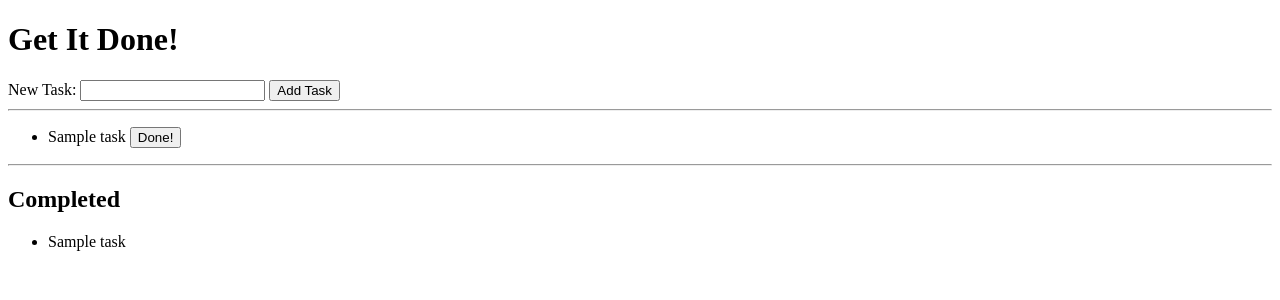
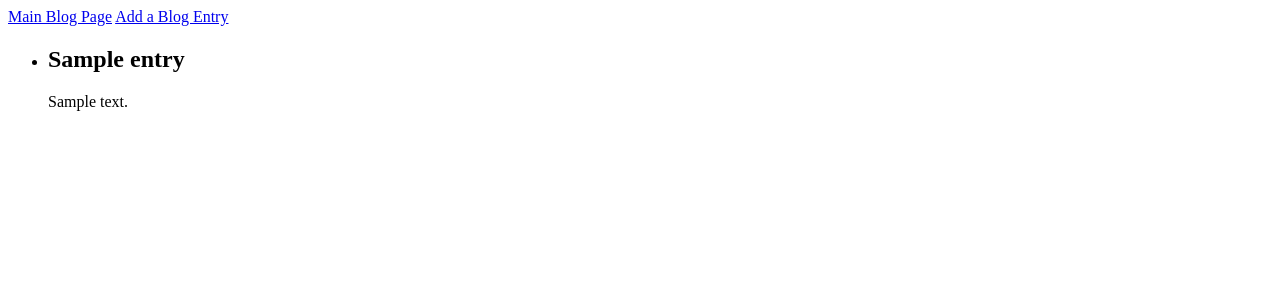
Before and after one commit to rsquizz/blogz, a Flask app: template templates/blog.html in a window 1280 px wide. Shown: the top 300 px of the page. Run offline with Flask 2, Linux system fonts and the light colour scheme; the template is opened without the code that fills it: most values are stand-ins (such as "Sample title", 1, 10 or a date in 2020); data that the repository does not hold is empty.

Commit message:
Step 1 complete.

```diff
--- a/main.py
+++ b/main.py
@@ -1,4 +1,4 @@
-from flask import Flask, request, redirect, render_template, session, flash
+from flask import Flask, request, redirect, render_template
 from flask_sqlalchemy import SQLAlchemy
 
 app = Flask(__name__)
@@ -14,37 +14,29 @@ class Blog(db.Model):
     name = db.Column(db.String(120))
     body = db.Column(db.String(8000))
 
-    def __init__(self, name):
+    def __init__(self, name, body):
         self.name = name
-        self.completed = False
+        self.body = body
 
 
-@app.route('/', methods=['POST', 'GET'])
-def index():
 
+@app.route('/blog', methods=['GET'])
+def display_entries():
+    entries = Blog.query.all()
+    return render_template('blog.html', title='Build a Blog', entries=entries)
+
+@app.route('/newpost', methods=['POST', 'GET'])
+def new_post():
     if request.method == 'POST':
-        task_name = request.form['task']
-        new_task = Task(task_name)
-        db.session.add(new_task)
+        entry_name = request.form['entry']
+        body_name = request.form['body']
+        new_post = Blog(entry_name, body_name)
+        db.session.add(new_post)
         db.session.commit()
+    else:
+        return render_template('newpost.html', title='Build a Blog')
 
-    tasks = Task.query.filter_by(completed=False).all()
-    completed_tasks = Task.query.filter_by(completed=True).all()
-    return render_template('todos.html',title="Get It Done!",
-        tasks=tasks, completed_tasks=completed_tasks)
-
-
-@app.route('/delete-task', methods=['POST'])
-def delete_task():
-
-    task_id = int(request.form['task-id'])
-    task = Task.query.get(task_id)
-    task.completed = True
-    db.session.add(task)
-    db.session.commit()
-
-    return redirect('/')
-
+    return redirect ('/blog')
 
 if __name__ == '__main__':
     app.run()
--- a/templates/base.html
+++ b/templates/base.html
@@ -2,6 +2,10 @@
 <html>
     <head>
         <title>{{title}}</title>
+        <nav>
+            <a href="/blog">Main Blog Page</a>
+            <a href="/newpost">Add a Blog Entry</a>
+        </nav>
     </head>
 <body>
 
--- a/templates/blog.html
+++ b/templates/blog.html
@@ -3,42 +3,17 @@
 {% extends "base.html" %}
 
 {% block content %}
-    <h1>Get It Done!</h1>
-    <form method='post'>
-        <label>
-            New Task:
-            <input type="text" name='task' />
-        </label>
-        <input type="submit" value='Add Task' />
-    </form>
-
-    <hr />
-
-    {% if tasks|length == 0 %}
-    <p>No tasks yet</p>
+    {% if entries|length == 0 %}
+    <p>No entries yet</p>
     {% else %}
-
         <ul>
-            {% for task in tasks %}
-            <li>{{task.name}}
-                <form method="POST" action="/delete-task" style="display:inline-block;">
-                    <input type="hidden" name="task-id" value="{{task.id}}" />
-                    <input type="submit" value="Done!" />
-                </form>
+            {% for entry in entries %}
+            <li><h2>{{entry.name}}</h2></li>
+            <p>{{entry.body}}</p>
             </li>
             {% endfor %}
         </ul>
 
     {% endif %}
 
-    <hr />
-
-    <h2>Completed</h2>
-
-    <ul>
-        {% for task in completed_tasks %}
-        <li>{{task.name}}</li>
-        {% endfor %}
-    </ul>
-
 {% endblock %}
```
Also changed, not shown: templates/newpost.html (+20 -0 lines).
